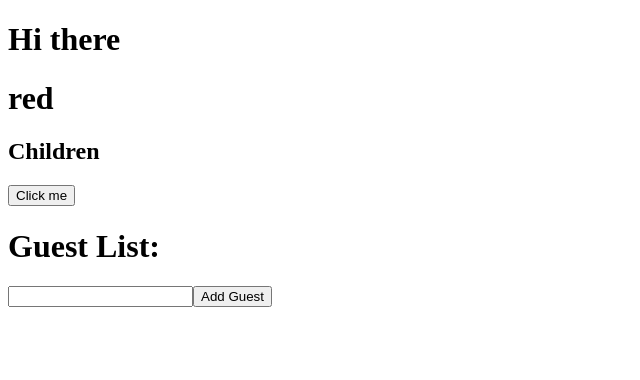
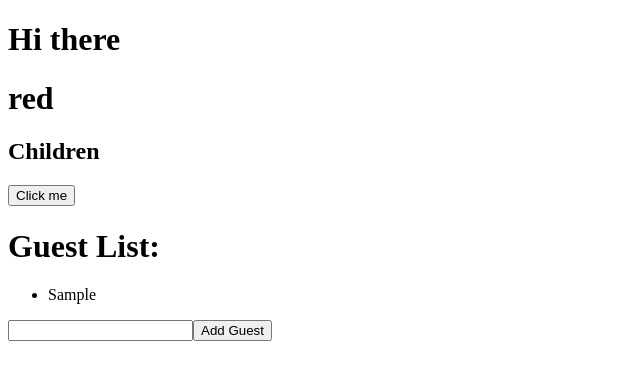
Before and after one commit to laurapoc/react-typescript, a React (Create React App) app: page / in a window 1280 px wide. Both pictures are taken after typing "Sample" into the empty fields and a click on the button "Add Guest". Shown: the top 380 px of the page, without its empty margins (0-640 px from the left). Built offline with nearby package versions, Linux system fonts and the light colour scheme.

Commit message:
output guests list

```diff
--- a/src/state/GuestList.tsx
+++ b/src/state/GuestList.tsx
@@ -12,6 +12,11 @@ const GuestList: React.FC = () => {
   return (
     <div>
       <h1>Guest List:</h1>
+      <ul>
+        {guests.map((guest) => (
+          <li key={guest}>{guest}</li>
+        ))}
+      </ul>
       <input value={name} onChange={(e) => setName(e.target.value)} />
       <button onClick={onClick}>Add Guest</button>
     </div>
```
